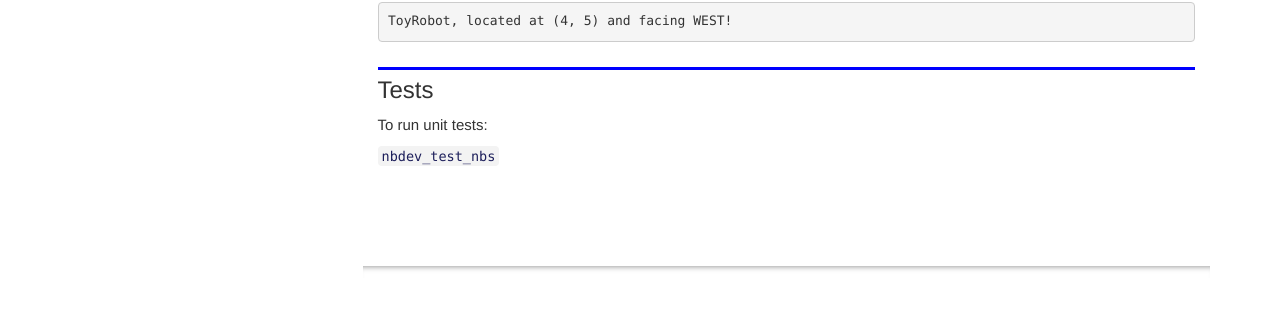
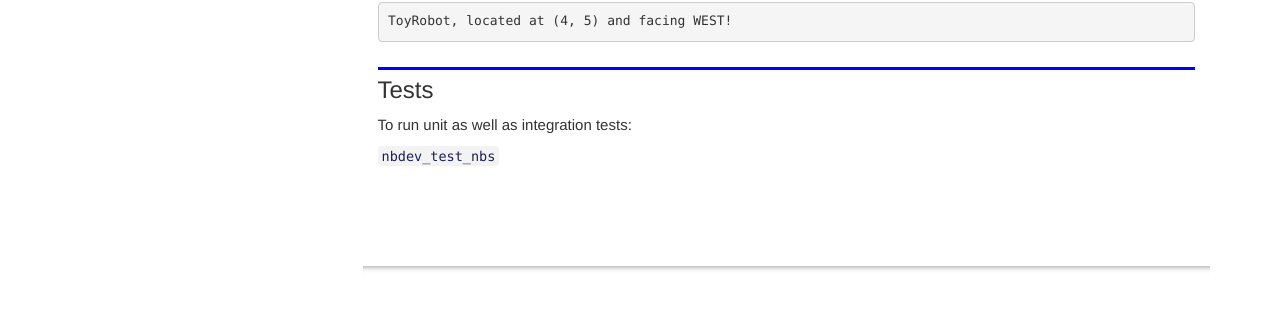
Before and after one commit to amaarora/toyrobot, a Jekyll site: the page built from docs/index.html, in a window 1280 px wide. Shown: the part 701-1010 px from the top of the page. Built offline with Jekyll 4.4.1, drawn with Linux system fonts in a browser that asks for light colours; nearby versions of some CDN libraries; comment, search, counter and statistics services are not loaded.

```diff
--- a/docs/index.html
+++ b/docs/index.html
@@ -85,7 +85,7 @@ description: "A toy robot, toy application where the toy robot doesn't fall off
 </div>
 <div class="cell border-box-sizing text_cell rendered"><div class="inner_cell">
 <div class="text_cell_render border-box-sizing rendered_html">
-<p>To run unit tests:</p>
+<p>To run unit as well as integration tests:</p>
 <p><code>nbdev_test_nbs</code></p>
 
 </div>
--- a/toyrobot/__init__.py
+++ b/toyrobot/__init__.py
@@ -1 +1 @@
-__version__ = "0.0.9"
+__version__ = "0.0.10"
```
Also changed, not shown: README.md, 2 other files.
